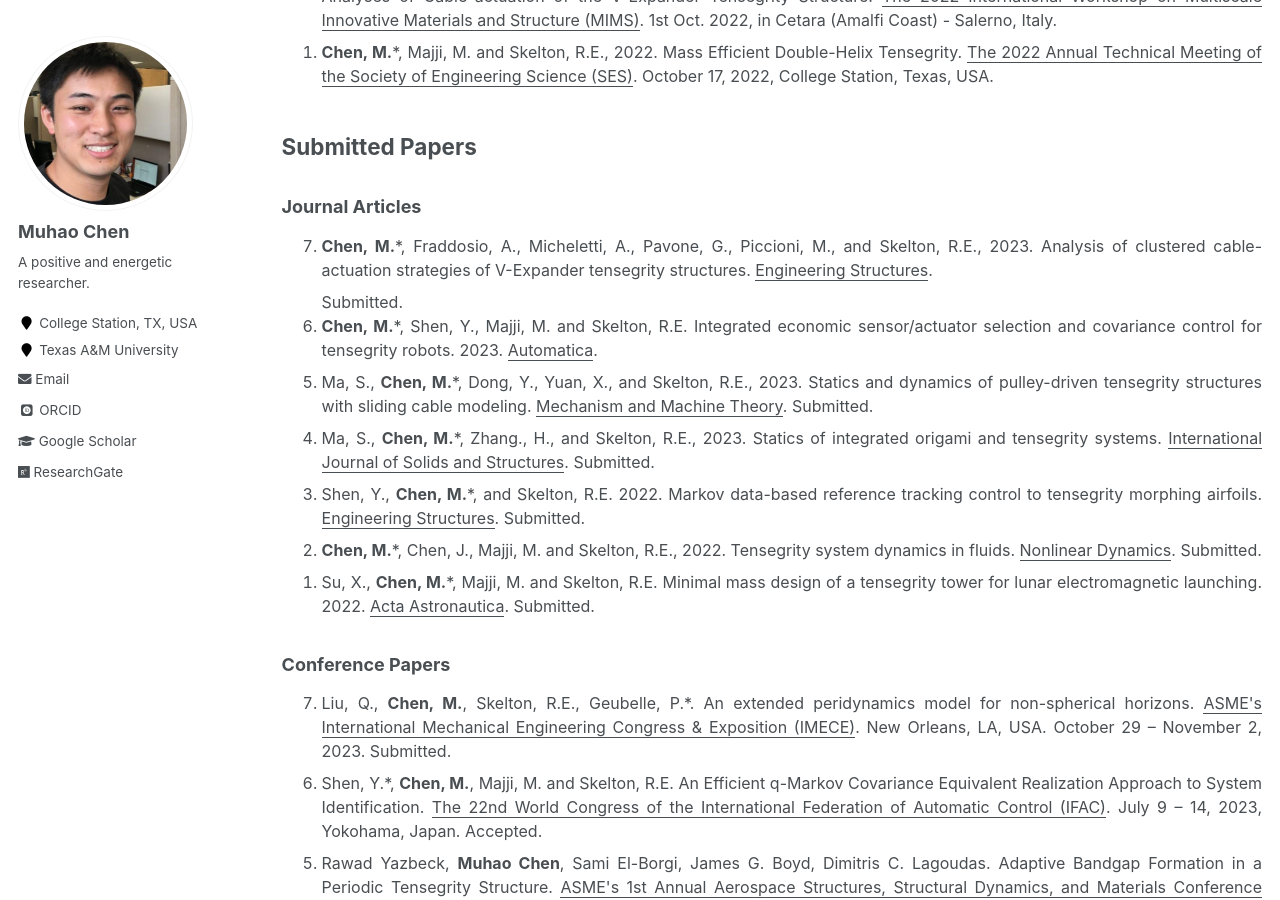
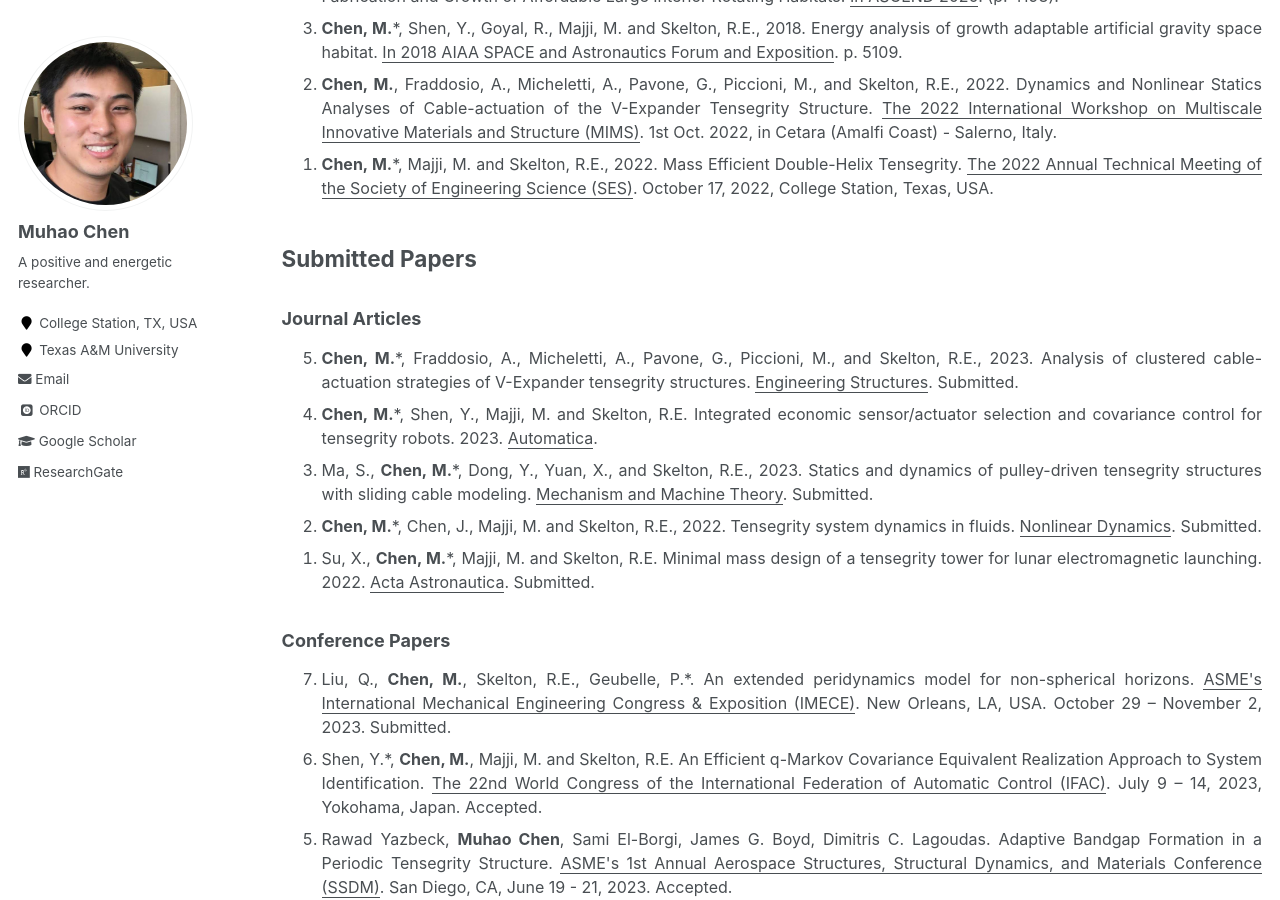
Before and after one commit to Muhao-Chen/muhao-chen.github.io, a Jekyll site: the page built from _pages/publication.md, in a window 1280 px wide and 900 px high, scrolled down 2098 px. Built offline with Jekyll 4.4.1, drawn with Linux system fonts in a browser that asks for light colours; some web fonts are replaced; some of the changed text lies outside the part shown.

Commit message:
Update publication.md

```diff
--- a/_pages/publication.md
+++ b/_pages/publication.md
@@ -62,11 +64,9 @@ toc: true
 ### Journal Articles
 <font size=3>
 <ol reversed>
-<li> <strong>Chen, M.</strong>*, Fraddosio, A., Micheletti, A., Pavone, G., Piccioni, M., and Skelton, R.E., 2023. Analysis of clustered cable-actuation strategies of V-Expander tensegrity structures. <u>Engineering Structures</u>. </li> Submitted.
+<li> <strong>Chen, M.</strong>*, Fraddosio, A., Micheletti, A., Pavone, G., Piccioni, M., and Skelton, R.E., 2023. Analysis of clustered cable-actuation strategies of V-Expander tensegrity structures. <u>Engineering Structures</u>. Submitted. </li>
 <li> <strong>Chen, M.</strong>*, Shen, Y., Majji, M. and Skelton, R.E. Integrated economic sensor/actuator selection and covariance control for tensegrity robots. 2023. <u>Automatica</u>. </li>
 <li> Ma, S., <strong>Chen, M.</strong>*, Dong, Y., Yuan, X., and Skelton, R.E., 2023. Statics and dynamics of pulley-driven tensegrity structures with sliding cable modeling. <u>Mechanism and Machine Theory</u>. Submitted. </li>
-<li> Ma, S., <strong>Chen, M.</strong>*, Zhang., H., and Skelton, R.E., 2023. Statics of integrated origami and tensegrity systems. <u>International Journal of Solids and Structures</u>. Submitted. </li>
-<li> Shen, Y., <strong>Chen, M.</strong>*, and Skelton, R.E. 2022. Markov data-based reference tracking control to tensegrity morphing airfoils. <u>Engineering Structures</u>. Submitted. </li>
 <li> <strong>Chen, M.</strong>*, Chen, J., Majji, M. and Skelton, R.E., 2022. Tensegrity system dynamics in fluids. <u>Nonlinear Dynamics</u>. Submitted. </li>
 <li> Su, X., <strong>Chen, M.</strong>*, Majji, M. and Skelton, R.E. Minimal mass design of a tensegrity tower for lunar electromagnetic launching. 2022. <u>Acta Astronautica</u>. Submitted. </li>
 </ol>
```
Also changed, not shown: other parts of _pages/publication.md (+2 -0 lines).
